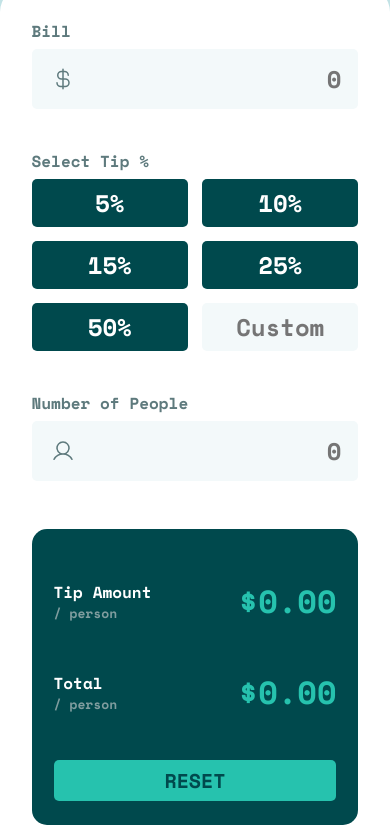
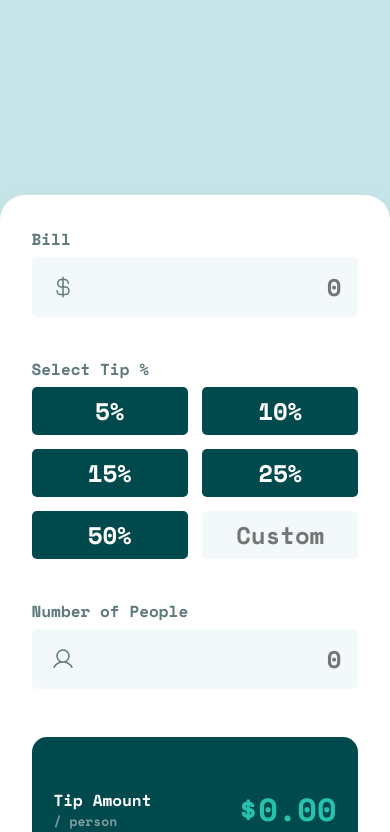
Before and after one commit to paulobrun0/tipCalculatorApp, a React (Vite) app: page / in a window 390 px wide. Shown: the top 832 px of the page. Built offline with nearby package versions, Linux system fonts and the light colour scheme.

Commit message:
modificações no mobile

```diff
--- a/src/App.css
+++ b/src/App.css
@@ -11,3 +11,10 @@
     box-shadow: 0 32px 43px 0 hsla(185, 38%, 50%, 0.2);
     padding: 32px;
 }
+
+@media (max-width: 768px) {
+    .App {
+        height: auto;
+        margin: 50%;
+    }
+}
```
